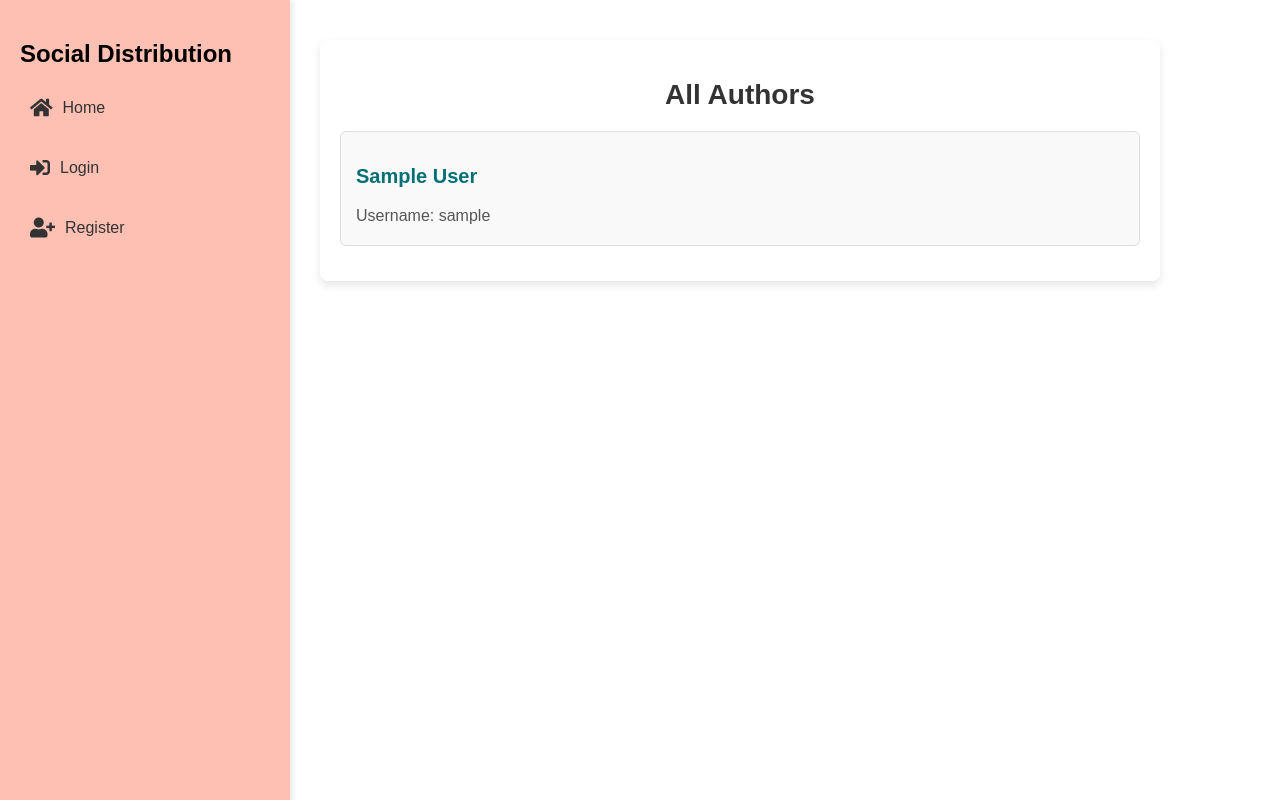
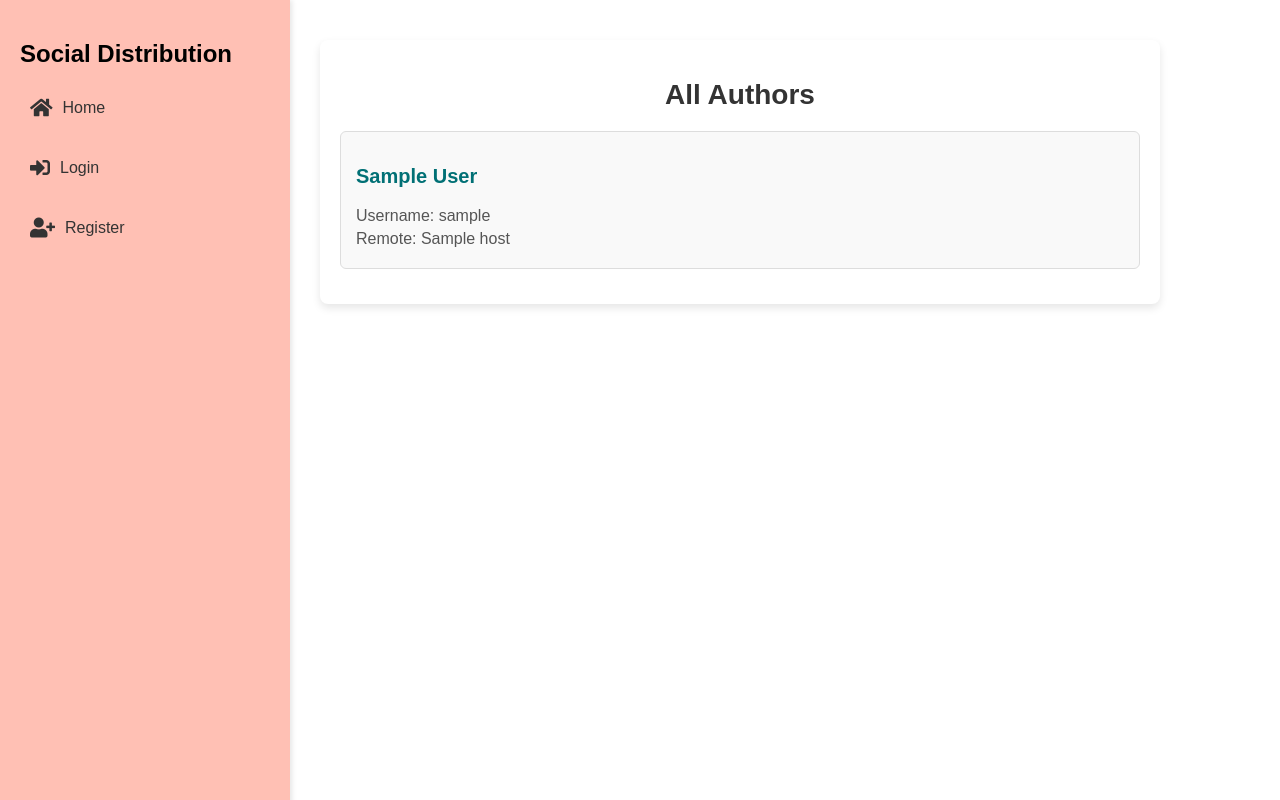
Before and after one commit to redtrovelvet/SalmoNet, a Django app: template src/salmon_project/social_distribution/templates/social_distribution/all_authors.html in a window 1280 px wide. Run offline with Django 5.2, Linux system fonts and the light colour scheme; the template is opened without the code that fills it: most values are stand-ins (such as "Sample title", 1, 10 or a date in 2020).

Commit message:
show if author is remote

```diff
--- a/src/salmon_project/salmon_project/settings.py
+++ b/src/salmon_project/salmon_project/settings.py
@@ -34,7 +34,7 @@ DEBUG = os.environ.get("DEBUG", "0").lower() in ["1", "true"]
 
 ALLOWED_HOSTS = os.environ.get("ALLOWED_HOSTS", "127.0.0.1").split(",")
 
-BASE_URL ="http://[2605:fd00:4:1001:f816:3eff:fe2c:1382]"
+BASE_URL ="http://127.0.0.1:8000"
 # Application definition
 
 CORS_ORIGIN_ALLOW_ALL = False
--- a/src/salmon_project/social_distribution/templates/social_distribution/all_authors.html
+++ b/src/salmon_project/social_distribution/templates/social_distribution/all_authors.html
@@ -12,6 +12,10 @@
             <h3><a href="{{ author.page }}"><div class="author-name">{{ author.display_name }}</a></h3>  {# NEW: Link added #}
 
             <p>Username: {{ author.username }}</p>
+
+            {% if author.host != user.author.host %}
+                <p>Remote: {{ author.host }}</p>
+            {% endif %}
 
             {# Check if the current user is logged in and is not viewing their own profile #}
             {% if user.is_authenticated and user.author != author %}
--- a/src/salmon_project/social_distribution/views.py
+++ b/src/salmon_project/social_distribution/views.py
@@ -578,7 +578,7 @@ def all_authors(request):
     """
     Retrieve and display all authors.
     """
-    authors = Author.objects.filter(host=settings.BASE_URL)
+    authors = Author.objects.filter(host=settings.BASE_URL, is_approved=True)
     authors = list(authors)
 
     for author in authors:
```
Also changed, not shown: src/salmon_project/social_distribution/migrations/0004_alter_author_username.py (added).
